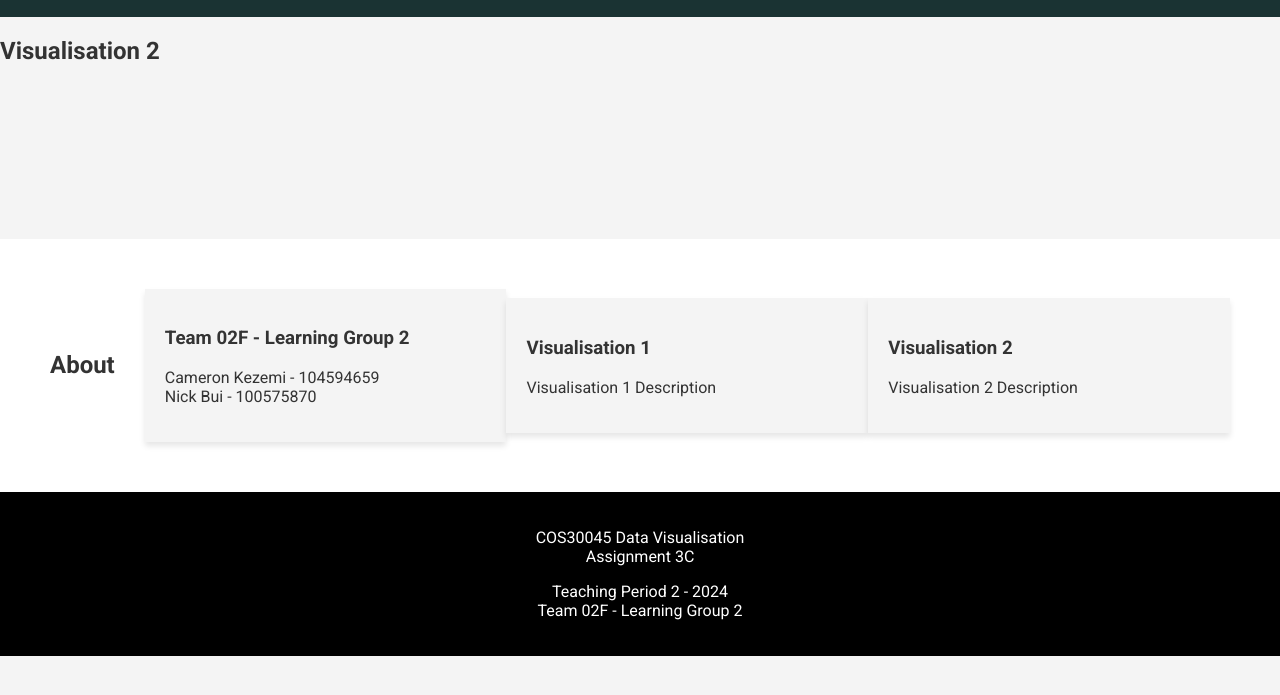
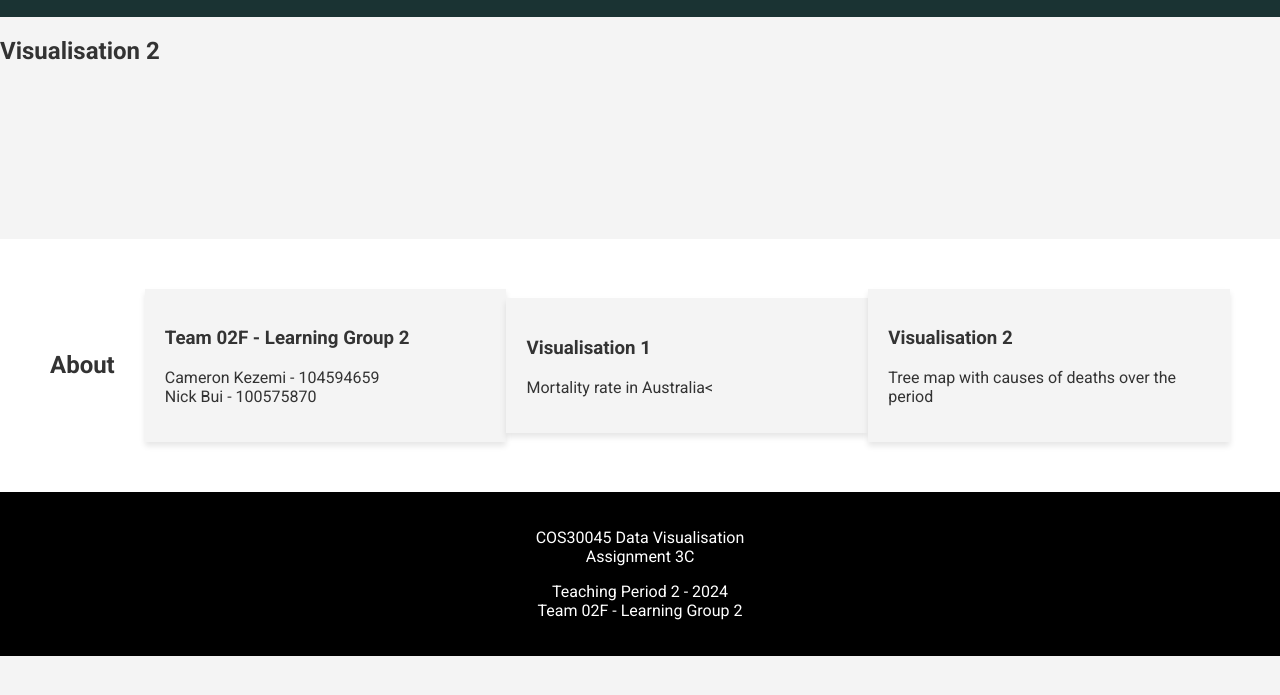
Before and after one commit to HippoSnuggle/COS30045-Assignment3, a plain HTML site: page visualisation2.html in a window 1280 px wide. Shown: the part 91-786 px from the top of the page. Drawn offline with Linux system fonts and the light colour scheme.

Commit message:
Update visualisation2.html

```diff
--- a/visualisation2.html
+++ b/visualisation2.html
@@ -19,6 +19,7 @@
             <li><a href="index.html">Home</a></li>
             <li><a href="visualisation1.html">Visualisation 1</a></li>
             <li><a href="visualisation2.html" class="active" >Visualisation 2</a></li>
+			<!-- <li><a href="visualisation3.html">Visualisation 3</a></li>-->
             <li><a href="#about">About</a></li>
         </ul>
     </nav>
@@ -41,12 +42,16 @@
             </div>
             <div class="card">
                 <h3>Visualisation 1</h3>
-                <p>Visualisation 1 Description</p>
+                <p>Mortality rate in Australia<</p>
             </div>
             <div class="card">
                 <h3>Visualisation 2</h3>
-                <p>Visualisation 2 Description</p>
+                <p> Tree map with causes of deaths over the period</p>
             </div>
+			<!--<div class="card">
+                <h3>Visualisation 3</h3>
+                <p>Mortality rate in selected countries</p>
+            </div>-->
         </div>
     </section>
 
```
